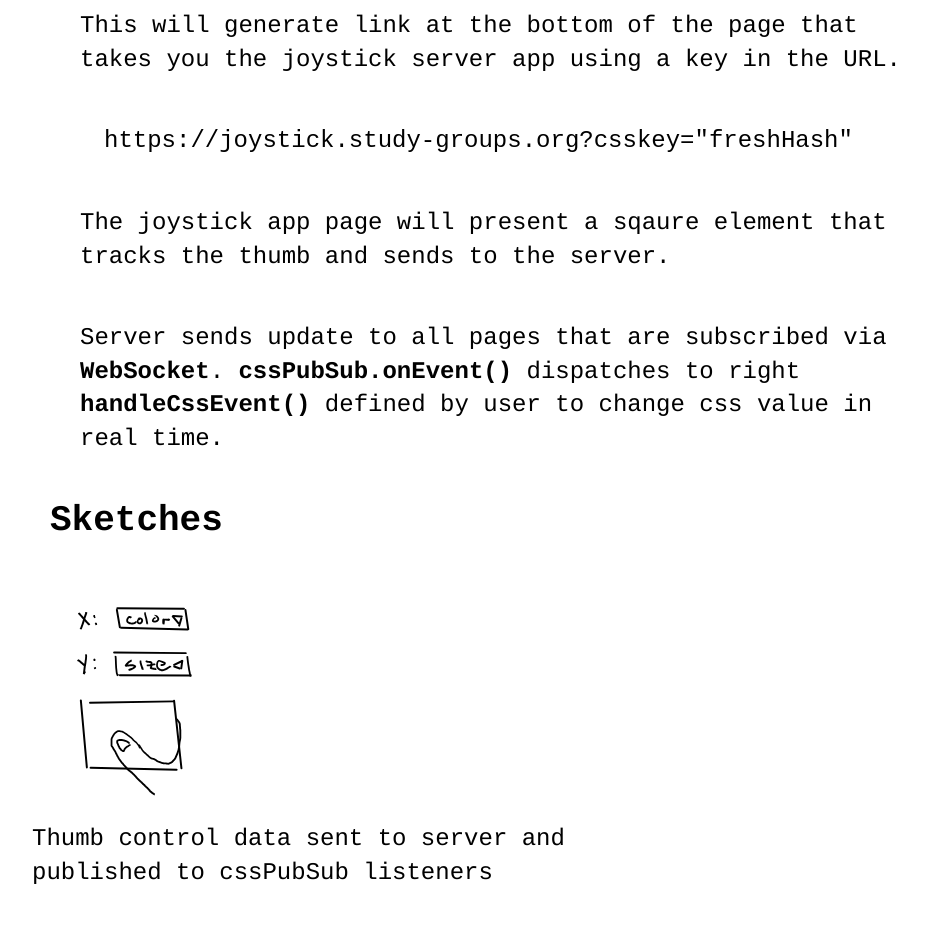
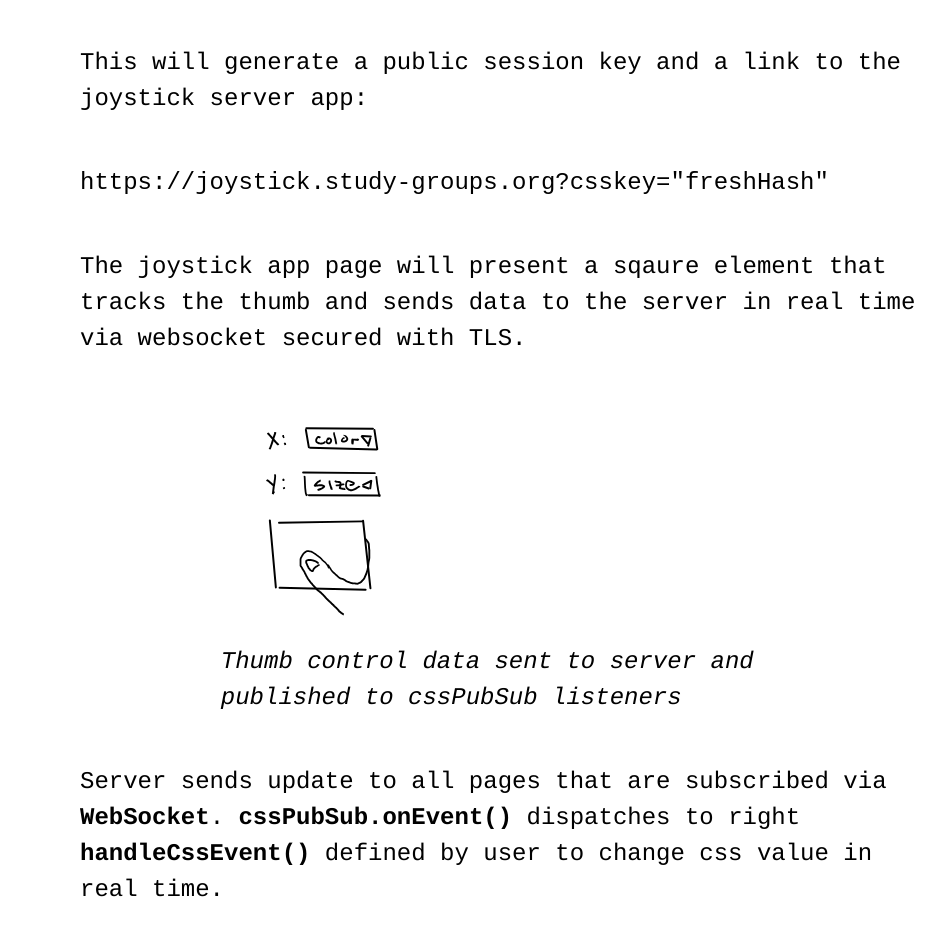
Before and after one commit to study-groups/js-study-group, a plain HTML site: page joystick/index.html in a window 1280 px wide. Shown: the part 935-1869 px from the top of the page, without its empty margins (24-969 px from the left). Drawn offline with Linux system fonts and the light colour scheme.

Commit message:
Adds TLS reference.

```diff
--- a/joystick/index.html
+++ b/joystick/index.html
@@ -7,17 +7,20 @@ body{
   padding:1rem 20% 0 2rem;
   font-size:18pt;
   font-family:courier;
-  line-height:140%;
+  line-height:150%;
   position:static;
 }
 h2{
 margin-left:.5em;
 }
+.caption{
+  font-style:italic;
+}
 p {
   margin:2em;
 }
-pre, ol{
-  margin-left:3em;
+pre, ol, ul{
+  margin-left:2em;
 }
 a{
   font-weight:bold;
@@ -60,27 +63,19 @@ font on a webpage they are editing. To do this, they add:
 &lt;/script&gt;
 </pre>
 <p>
-This will generate link at the bottom of the page that
-takes you the joystick server app using a key in the URL.
+This will generate a public session key and a link to the
+joystick server app:
 </p>
 <pre>https://joystick.study-groups.org?csskey="freshHash"
 </pre>
 <p>
 The joystick app page will present a sqaure element that tracks the
-thumb and sends to the server.
+thumb and sends data to the server in real time via websocket
+secured with TLS.
 </p>
 <p>
-Server sends update to all pages that are subscribed via
-<b>WebSocket</b>.
-<b>cssPubSub.onEvent()</b> dispatches to right
-<b>handleCssEvent()</b> defined by user to change css value in real time.
-</p>
-
-<h2>Sketches</h2>
-<p>
-<div style="width:60%">
+<div style="margin:auto; width:60%">
   <div style="width:40%">
-    <div>
 <svg viewBox="100 120 400 400"  xmlns="http://www.w3.org/2000/svg"
 xmlns:xlink="http://www.w3.org/1999/xlink">
 
@@ -161,9 +156,17 @@ d="M183.193 253.701 l-0.496 -1.672 -0.038 -0.326 -2.595 1.761 0.639 0.743 0.7 0.
 
 </svg>
 </div>
-  </div>
-  Thumb control data sent to server and published to cssPubSub listeners
+<div class="caption">
+Thumb control data sent to server and published to cssPubSub listeners
 </div>
+</div>
+<p>
+Server sends update to all pages that are subscribed via
+<b>WebSocket</b>.
+<b>cssPubSub.onEvent()</b> dispatches to right
+<b>handleCssEvent()</b> defined by user to change css value in real time.
+</p>
+
 
 </p>
 
@@ -208,7 +211,12 @@ d="M183.193 253.701 l-0.496 -1.672 -0.038 -0.326 -2.595 1.761 0.639 0.743 0.7 0.
         <a href="https://github.com/robinpokorny/dead-simple">
             Good, simple implementation of PubSub</a>
     </li>
-</ul>
+    <li>
+        <a href="https://tls.ulfheim.net/">
+            The Illustrated TLS Connection</a>
+    </li>
+
+    </ul>
 </p>
 </div>
 </body>
```
